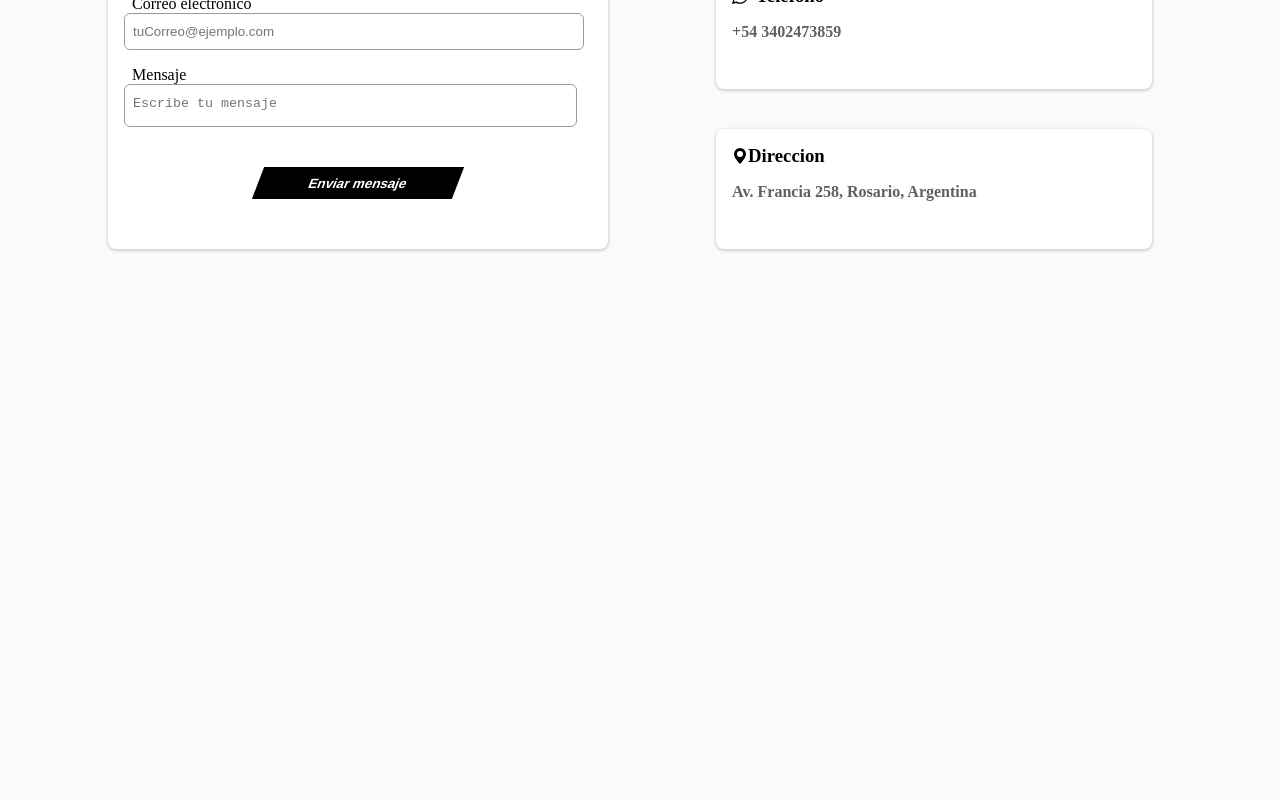
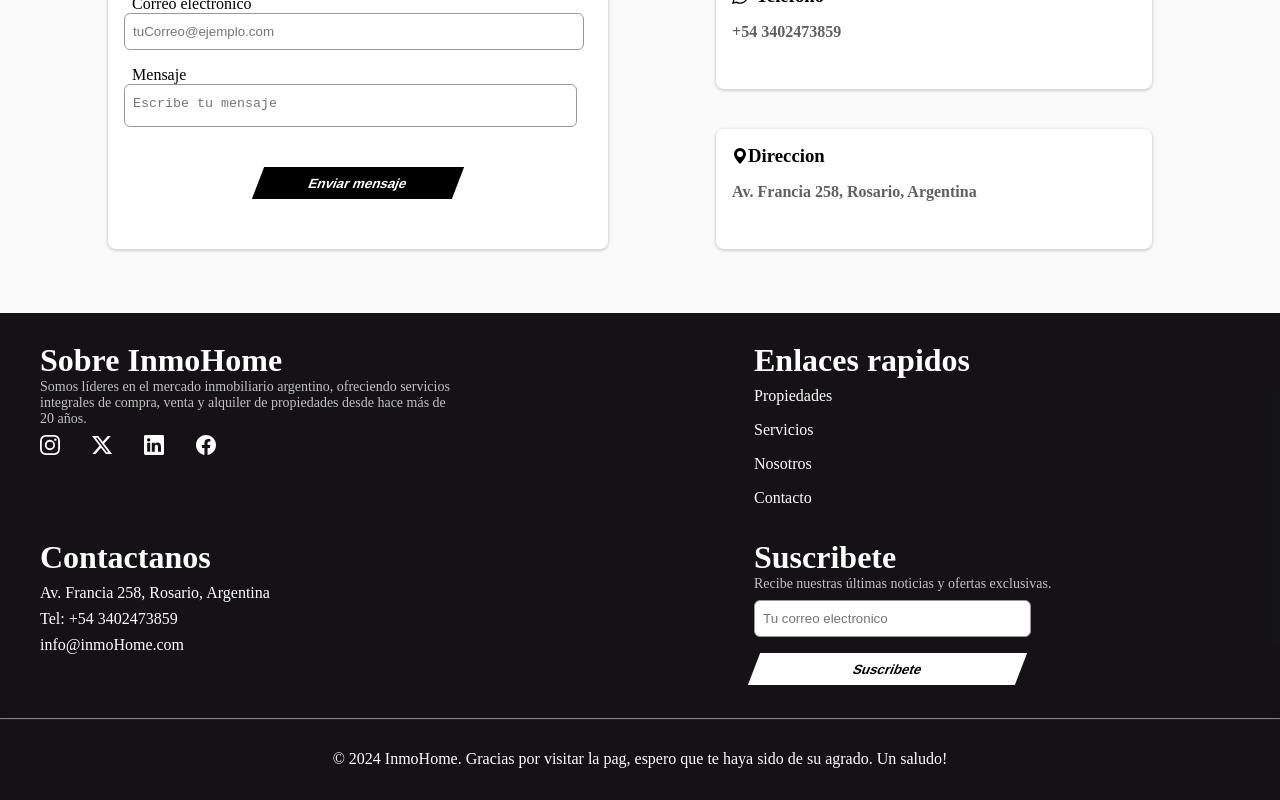
Before and after one commit to Alan-Ribeca/inmobiliaria, a React (Vite) app in the folder inmoReact/: page /contacto in a window 1280 px wide. Shown: the part 372-1172 px from the top of the page. Before the commit the page ends 800 px from the top, so only its background shows below. Built offline with nearby package versions, Linux system fonts and the light colour scheme.

Commit message:
creando y dandole estilos al footer, footer terminado

```diff
--- a/inmoReact/src/App.jsx
+++ b/inmoReact/src/App.jsx
@@ -14,6 +14,7 @@
 import { Contacto } from "./components/contacto/Contacto";
 import "../css/style.css";
 import { PropiedadId } from "./components/propiedades/PropiedadId";
+import { Footer } from "./components/footer/Footer";
 
 function App() {
   //utilizar context9
@@ -52,6 +53,9 @@
             <Route path="/editarProductos" element={<EditarPropiedades />} />
           </Routes>
         </main>
+        <footer>
+          <Footer />
+        </footer>
       </CRMProvider>
     </BrowserRouter>
   );
--- /dev/null
+++ b/inmoReact/src/components/footer/Footer.jsx
@@ -0,0 +1,95 @@
+import { Link } from "react-router-dom";
+import "./footer.scss";
+export const Footer = () => {
+  return (
+    <>
+      <section className="footer">
+        <div className="containerFooter">
+          <h3 className="titleFooter">Sobre InmoHome</h3>
+          <p className="texto">
+            Somos líderes en el mercado inmobiliario argentino, ofreciendo
+            servicios integrales de compra, venta y alquiler de propiedades
+            desde hace más de 20 años.
+          </p>
+          <ul>
+            <li className="redes">
+              <svg
+                xmlns="http://www.w3.org/2000/svg"
+                width="20"
+                height="20"
+                fill="currentColor"
+                className="bi bi-instagram"
+                viewBox="0 0 16 16"
+              >
+                <path d="M8 0C5.829 0 5.556.01 4.703.048 3.85.088 3.269.222 2.76.42a3.9 3.9 0 0 0-1.417.923A3.9 3.9 0 0 0 .42 2.76C.222 3.268.087 3.85.048 4.7.01 5.555 0 5.827 0 8.001c0 2.172.01 2.444.048 3.297.04.852.174 1.433.372 1.942.205.526.478.972.923 1.417.444.445.89.719 1.416.923.51.198 1.09.333 1.942.372C5.555 15.99 5.827 16 8 16s2.444-.01 3.298-.048c.851-.04 1.434-.174 1.943-.372a3.9 3.9 0 0 0 1.416-.923c.445-.445.718-.891.923-1.417.197-.509.332-1.09.372-1.942C15.99 10.445 16 10.173 16 8s-.01-2.445-.048-3.299c-.04-.851-.175-1.433-.372-1.941a3.9 3.9 0 0 0-.923-1.417A3.9 3.9 0 0 0 13.24.42c-.51-.198-1.092-.333-1.943-.372C10.443.01 10.172 0 7.998 0zm-.717 1.442h.718c2.136 0 2.389.007 3.232.046.78.035 1.204.166 1.486.275.373.145.64.319.92.599s.453.546.598.92c.11.281.24.705.275 1.485.039.843.047 1.096.047 3.231s-.008 2.389-.047 3.232c-.035.78-.166 1.203-.275 1.485a2.5 2.5 0 0 1-.599.919c-.28.28-.546.453-.92.598-.28.11-.704.24-1.485.276-.843.038-1.096.047-3.232.047s-2.39-.009-3.233-.047c-.78-.036-1.203-.166-1.485-.276a2.5 2.5 0 0 1-.92-.598 2.5 2.5 0 0 1-.6-.92c-.109-.281-.24-.705-.275-1.485-.038-.843-.046-1.096-.046-3.233s.008-2.388.046-3.231c.036-.78.166-1.204.276-1.486.145-.373.319-.64.599-.92s.546-.453.92-.598c.282-.11.705-.24 1.485-.276.738-.034 1.024-.044 2.515-.045zm4.988 1.328a.96.96 0 1 0 0 1.92.96.96 0 0 0 0-1.92m-4.27 1.122a4.109 4.109 0 1 0 0 8.217 4.109 4.109 0 0 0 0-8.217m0 1.441a2.667 2.667 0 1 1 0 5.334 2.667 2.667 0 0 1 0-5.334" />
+              </svg>
+            </li>
+            <li className="redes">
+              <svg
+                xmlns="http://www.w3.org/2000/svg"
+                width="20"
+                height="20"
+                fill="currentColor"
+                className="bi bi-twitter-x"
+                viewBox="0 0 16 16"
+              >
+                <path d="M12.6.75h2.454l-5.36 6.142L16 15.25h-4.937l-3.867-5.07-4.425 5.07H.316l5.733-6.57L0 .75h5.063l3.495 4.633L12.601.75Zm-.86 13.028h1.36L4.323 2.145H2.865z" />
+              </svg>
+            </li>
+            <li className="redes">
+              <svg
+                xmlns="http://www.w3.org/2000/svg"
+                width="20"
+                height="20"
+                fill="currentColor"
+                className="bi bi-linkedin"
+                viewBox="0 0 16 16"
+              >
+                <path d="M0 1.146C0 .513.526 0 1.175 0h13.65C15.474 0 16 .513 16 1.146v13.708c0 .633-.526 1.146-1.175 1.146H1.175C.526 16 0 15.487 0 14.854zm4.943 12.248V6.169H2.542v7.225zm-1.2-8.212c.837 0 1.358-.554 1.358-1.248-.015-.709-.52-1.248-1.342-1.248S2.4 3.226 2.4 3.934c0 .694.521 1.248 1.327 1.248zm4.908 8.212V9.359c0-.216.016-.432.08-.586.173-.431.568-.878 1.232-.878.869 0 1.216.662 1.216 1.634v3.865h2.401V9.25c0-2.22-1.184-3.252-2.764-3.252-1.274 0-1.845.7-2.165 1.193v.025h-.016l.016-.025V6.169h-2.4c.03.678 0 7.225 0 7.225z" />
+              </svg>
+            </li>
+            <li className="redes">
+              <svg
+                xmlns="http://www.w3.org/2000/svg"
+                width="20"
+                height="20"
+                fill="currentColor"
+                className="bi bi-facebook"
+                viewBox="0 0 16 16"
+              >
+                <path d="M16 8.049c0-4.446-3.582-8.05-8-8.05C3.58 0-.002 3.603-.002 8.05c0 4.017 2.926 7.347 6.75 7.951v-5.625h-2.03V8.05H6.75V6.275c0-2.017 1.195-3.131 3.022-3.131.876 0 1.791.157 1.791.157v1.98h-1.009c-.993 0-1.303.621-1.303 1.258v1.51h2.218l-.354 2.326H9.25V16c3.824-.604 6.75-3.934 6.75-7.951" />
+              </svg>
+            </li>
+          </ul>
+        </div>
+        <div className="enlaces">
+          <h3 className="enlacesTitle">Enlaces rapidos</h3>
+          <Link to={"./propiedades"}>Propiedades</Link>
+          <Link to={"./servicios"}>Servicios</Link>
+          <Link to={"./nosotros"}>Nosotros</Link>
+          <Link to={"./contacto"}>Contacto</Link>
+        </div>
+        <div className="contactanos">
+          <h3 className="contactanosTitle">Contactanos</h3>
+          <p className="infoContacto">Av. Francia 258, Rosario, Argentina</p>
+          <p className="infoContacto">Tel: +54 3402473859</p>
+          <p className="infoContacto">info@inmoHome.com</p>
+        </div>
+
+        <div className="suscribite">
+          <h3 className="suscribiteTitle">Suscribete</h3>
+          <p className="pSuscrib">
+            Recibe nuestras últimas noticias y ofertas exclusivas.
+          </p>
+          <input type="email" placeholder="Tu correo electronico" />
+          <button className="btnSusc">Suscribete</button>
+        </div>
+      </section>
+      <hr className="lineaFooter" />
+      <p className="pFinal">
+        © 2024 InmoHome. Gracias por visitar la pag, espero que te haya sido de
+        su agrado. Un saludo!
+      </p>
+    </>
+  );
+};
--- /dev/null
+++ b/inmoReact/src/components/footer/footer.scss
@@ -0,0 +1,113 @@
+footer {
+  margin-top: 4rem;
+  padding-top: 0.8rem;
+  background-color: #030104ed;
+  color: white;
+
+  .footer {
+    display: grid;
+    grid-template-columns: 1fr 1fr;
+    gap: 1.5rem;
+    width: 1200px;
+    margin: 0 auto;
+    padding: 1rem;
+  }
+
+  .containerFooter {
+    width: 690px;
+    .titleFooter {
+      font-size: 2rem;
+    }
+    .texto {
+      font-size: 14px;
+      width: 60%;
+      color: #ffffffbd;
+    }
+
+    ul {
+      list-style: none;
+      display: flex;
+      margin: 0.5rem 0;
+      .redes {
+        margin-right: 2rem;
+        cursor: pointer;
+      }
+    }
+  }
+
+  .enlaces {
+    display: flex;
+    flex-direction: column;
+    .enlacesTitle {
+      font-size: 2rem;
+    }
+
+    a {
+      text-decoration: none;
+      color: white;
+      margin: 0.5rem 0;
+      width: max-content;
+      &:hover {
+        color: #ffffffbd;
+      }
+    }
+  }
+
+  .contactanos {
+    .contactanosTitle {
+      font-size: 2rem;
+    }
+
+    .infoContacto {
+      margin: 0.5rem 0;
+    }
+  }
+
+  .suscribite {
+    display: flex;
+    flex-direction: column;
+    margin-bottom: 1rem;
+    .suscribiteTitle {
+      font-size: 2rem;
+    }
+
+    .pSuscrib {
+      color: #ffffffbd;
+      font-size: 14px;
+      margin-bottom: 0.5rem;
+    }
+
+    input {
+      height: 2.2rem;
+      border-radius: 6px;
+      border: 1px solid #999;
+      padding-left: 0.5rem;
+      margin-bottom: 0.5rem;
+      width: 55%;
+    }
+
+    .btnSusc {
+      width: 55%;
+      height: 2rem;
+      background-color: rgb(255, 255, 255);
+      border: none;
+      color: rgb(0, 0, 0);
+      font-weight: 600;
+      transform: skew(-21deg);
+      cursor: pointer;
+      margin-top: 0.5rem;
+      transition: all 0.3s ease;
+    }
+  }
+
+  .lineaFooter {
+    border: none;
+    height: 1px;
+    box-shadow: 0px 1px 1px 0px #9f9f9f;
+  }
+
+  .pFinal {
+    text-align: center;
+    padding: 2rem 0;
+  }
+}
--- a/inmoReact/src/components/propiedades/propiedadId.scss
+++ b/inmoReact/src/components/propiedades/propiedadId.scss
@@ -20,6 +20,7 @@
     .imgPrinc {
       width: 100%;
       height: 100%;
+      object-fit: contain;
     }
   }
 
```
